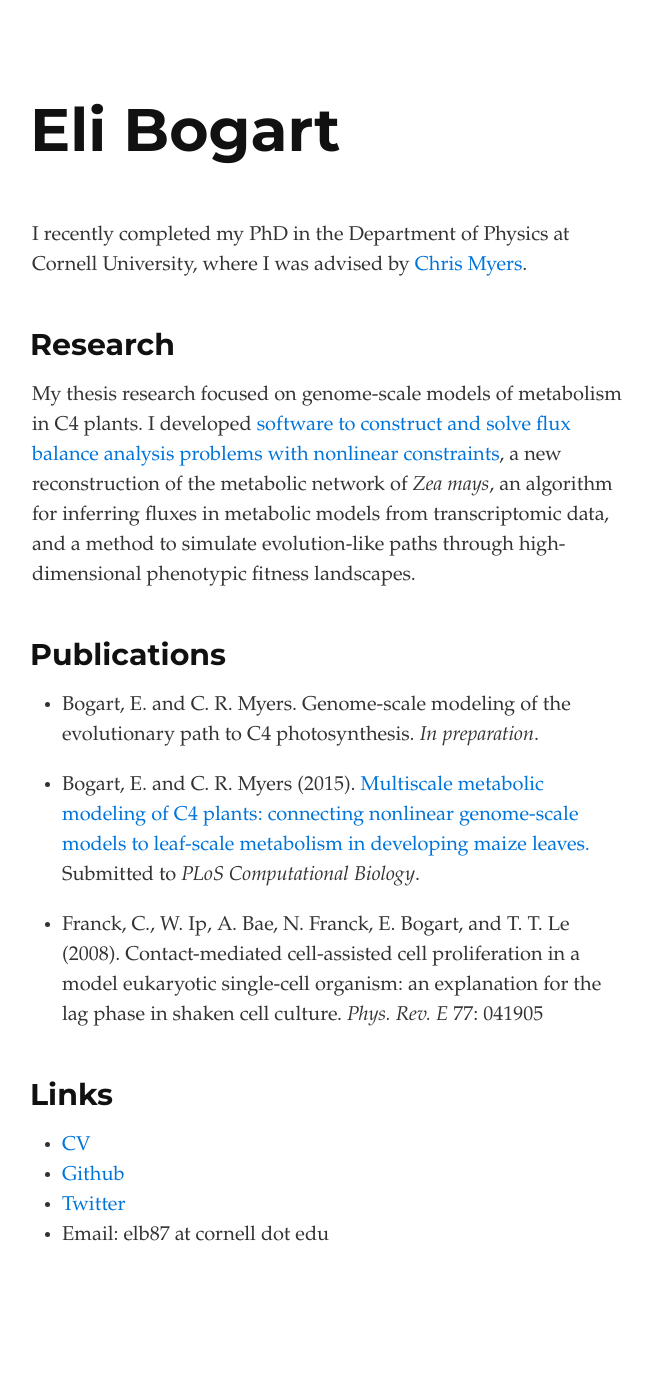
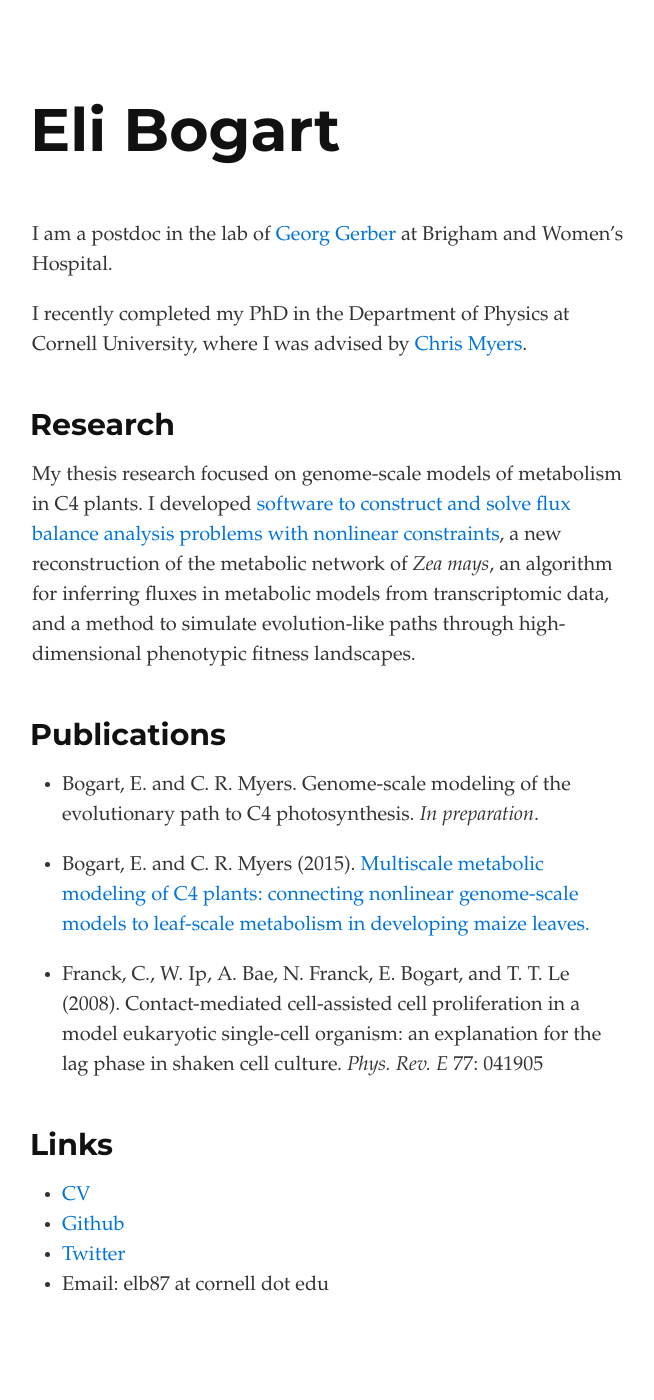
Before and after one commit to ebogart/ebogart.github.io, a Jekyll site: the page built from index.md, in a window 1280 px wide. Shown: the whole page, without its empty margins (308-962 px from the left). Built offline with Jekyll 4.4.1, drawn with Linux system fonts in a browser that asks for light colours; before the commit the page ends 1350 px from its top, so only the background shows below that.

Commit message:
June updates

```diff
--- a/index.md
+++ b/index.md
@@ -1,6 +1,8 @@
 ---
 layout: default
 ---
+I am a postdoc in the lab of [Georg Gerber](http://gerber.bwh.harvard.edu) at Brigham and Women's Hospital.
+
 I recently completed my PhD in the Department of Physics at Cornell
 University, where I was advised by [Chris
 Myers](http://cbsu.tc.cornell.edu/staff/myers/).
@@ -23,8 +25,7 @@ phenotypic fitness landscapes.
 * Bogart, E. and C. R. Myers (2015). [Multiscale metabolic modeling of
 C4 plants: connecting nonlinear genome-scale models to leaf-scale
 metabolism in developing maize
-leaves.](http://arxiv.org/abs/1502.07969) Submitted to _PLoS
-Computational Biology_.
+leaves.](http://arxiv.org/abs/1502.07969)
 
 * Franck, C., W. Ip, A. Bae, N. Franck, E. Bogart, and T. T. Le
 (2008). Contact-mediated cell-assisted cell proliferation in a model
```
